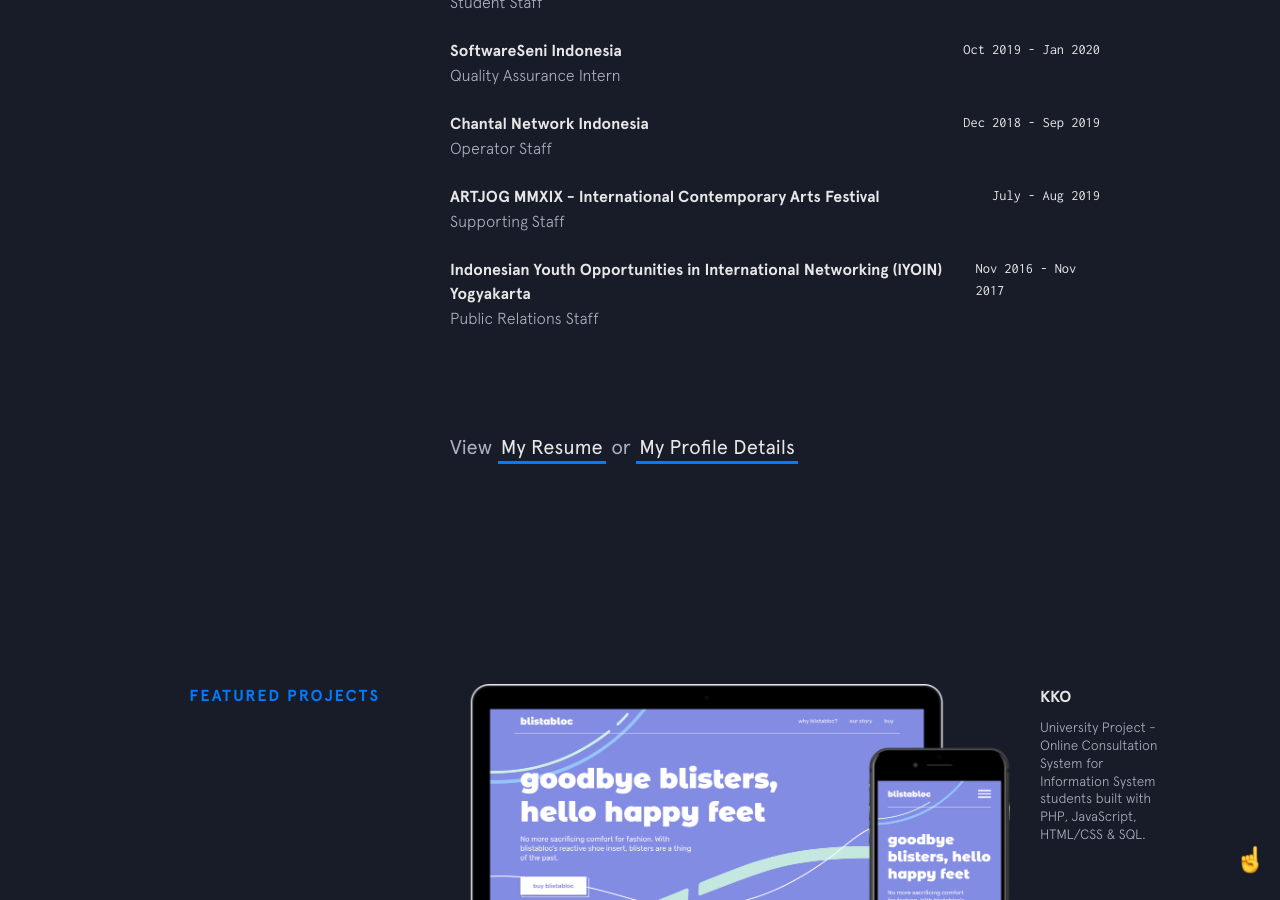
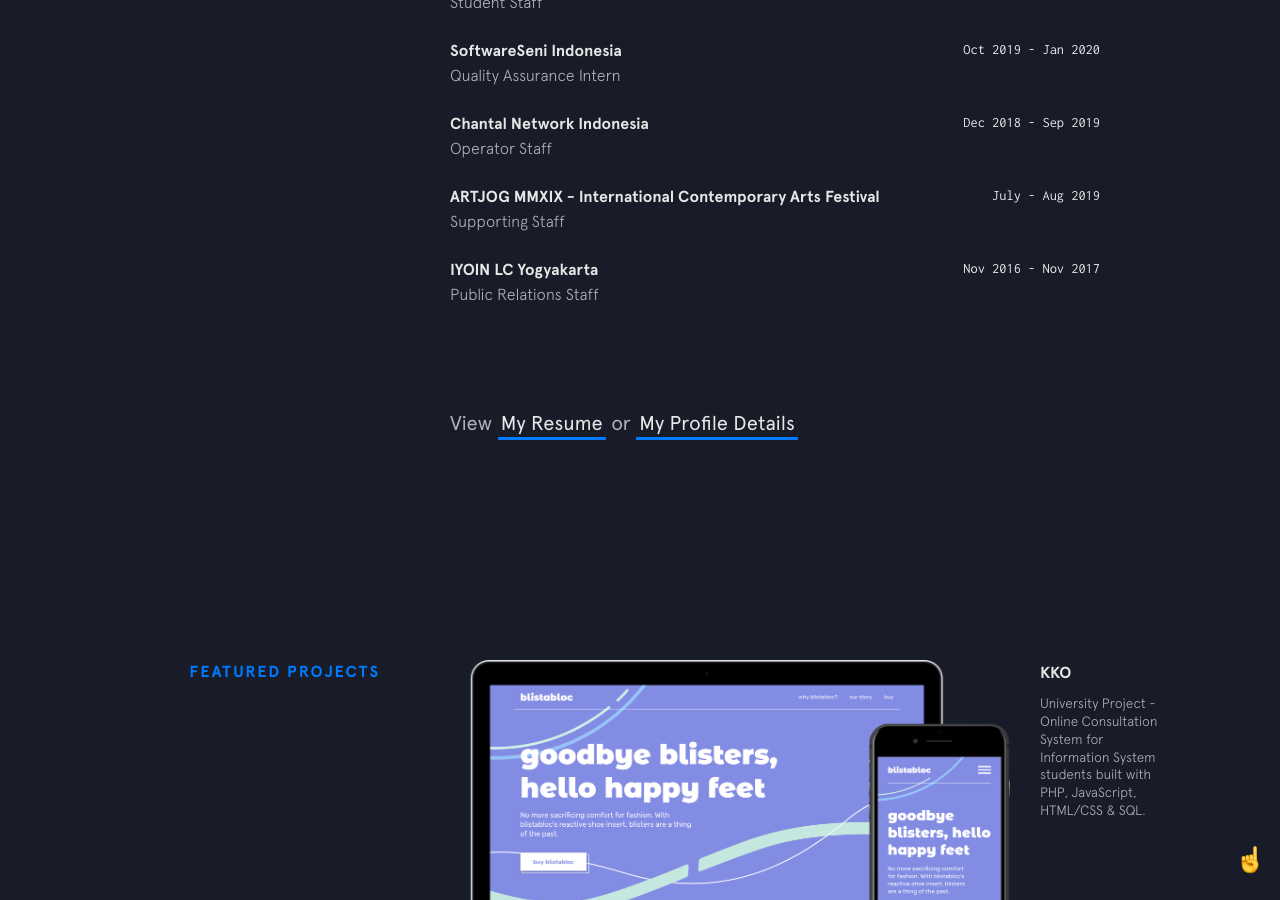
Before and after one commit to ivanhectors/ivanhectors.github.io, a Jekyll site: the page built from index.html, in a window 1280 px wide and 900 px high, scrolled down 2001 px. Built offline with Jekyll 4.4.1, drawn with Linux system fonts in a browser that asks for light colours; nearby versions of some CDN libraries.

Commit message:
Update experience.yml

```diff
--- a/_data/experience.yml
+++ b/_data/experience.yml
@@ -18,7 +18,7 @@
   time: July - Aug 2019
   position: Supporting Staff
 
-- company: Indonesian Youth Opportunities in International Networking (IYOIN) Yogyakarta
+- company: IYOIN LC Yogyakarta
   url: http://iyoin.org/
   time: Nov 2016 - Nov 2017
   position: Public Relations Staff
```
